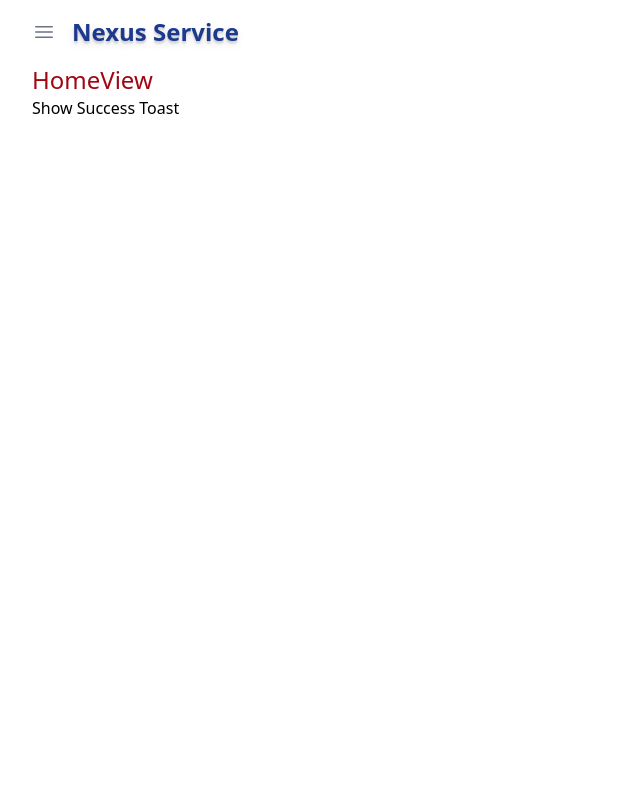
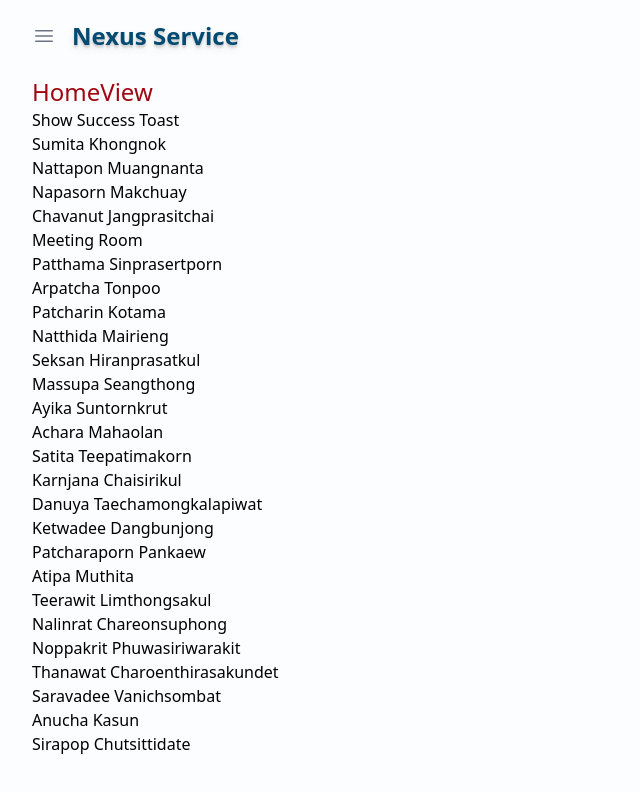
Before and after one commit to deskcodeFun/nexus-app, a Vue app: page / in a window 1280 px wide. Shown: the top 792 px of the page, without its empty margins (0-640 px from the left). Built offline with nearby package versions, Linux system fonts and the light colour scheme.

Commit message:
new file:   src/dataMockup/staff.js

```diff
--- a/index.html
+++ b/index.html
@@ -5,7 +5,7 @@
     <link rel="icon" href="/favicon.ico" />
 
     <meta name="viewport" content="width=device-width, initial-scale=1.0" />
-    <title>Vite App</title>
+    <title>Nexus App</title>
   </head>
   <body>
     <div id="app"></div>
--- a/src/App.vue
+++ b/src/App.vue
@@ -1,20 +1,26 @@
 <template>
-  <main class="w-auto ml-4 sm:ml-8" id="mainApp">
+  <header class="w-auto px-2 py-1 sm:ml-6">
     <TheTopbar />
+  </header>
+  <main class="min-h-screen w-auto mx-4 mt-1 sm:mx-8" id="mainApp">
     <RouterView />
   </main>
 </template>
 
 <script setup>
 import { RouterView } from 'vue-router'
+import TheTopbar from '@/components/TheTopbar.vue'
+
 import { provideToast } from 'vue-toastification'
 import 'vue-toastification/dist/index.css'
-import TheTopbar from '@/components/TheTopbar.vue'
 
 provideToast()
 </script>
 
 <style>
+body {
+  background-color: #fcfdfe;
+}
 .hide-scroll::-webkit-scrollbar {
   display: none;
 }
@@ -23,7 +29,7 @@
   top: 0;
   left: 0;
   width: 100%;
-  height: 100%;
+  height: 70%;
   display: flex;
   justify-content: left;
   align-items: top;
--- a/src/components/TheTopbar.vue
+++ b/src/components/TheTopbar.vue
@@ -13,13 +13,13 @@
         <Bars3Icon :class="navOpen ? 'hidden' : ''" class="h-6 w-6 text-gray-500" />
         <XMarkIcon :class="navOpen ? '' : 'hidden'" class="h-6 w-6 bg-gray-50 text-red-900" />
       </button>
-      <p class="ml-4 font-bold text-2xl text-blue-900 text-shadow-lg">Nexus Service</p>
+      <p class="ml-4 font-bold text-2xl text-sky-900 text-shadow-lg">Nexus Service</p>
     </div>
   </div>
   <Transition name="slide-fade">
     <Teleport to="body">
-      <div v-if="navOpen" class="modal mt-14 ml-8" @click.self="navOpen = false">
-        <nav class="flex flex-col py-4 w-full sm:w-64 bg-sky-50">
+      <div v-if="navOpen" class="modal mt-14 sm:ml-8" @click.self="navOpen = false">
+        <nav class="flex flex-col py-4 w-64 bg-sky-50">
           <RouterLink
             to="/"
             class="px-8 text-lg rounded-xl m-1 p-1 hover:bg-gray-200 md:text-lg"
--- /dev/null
+++ b/src/dataMockup/staff.js
@@ -0,0 +1,208 @@
+export const mockStaff = [
+  {
+    id: 1,
+    fname: 'Sumita',
+    lname: 'Khongnok',
+    email: 'sumita@nexus.co.th',
+    department: 'Finance & Accounting',
+    office_id: '2',
+  },
+  {
+    id: 2,
+    fname: 'Nattapon',
+    lname: 'Muangnanta',
+    email: 'nattapon@nexus.co.th',
+    department: 'Valuation Advisory',
+    office_id: '2',
+  },
+  {
+    id: 3,
+    fname: 'Napasorn',
+    lname: 'Makchuay',
+    email: 'napasorn@nexus.co.th',
+    department: 'Marketing Communication',
+    office_id: '3',
+  },
+  {
+    id: 4,
+    fname: 'Chavanut',
+    lname: 'Jangprasitchai',
+    email: 'chavanut@nexus.co.th',
+    department: 'Land Acquistion',
+    office_id: '1',
+  },
+  {
+    id: 5,
+    fname: 'Meeting Room',
+    lname: '',
+    email: '',
+    department: 'Central Administrations',
+    office_id: '2',
+  },
+  {
+    id: 6,
+    fname: 'Patthama',
+    lname: 'Sinprasertporn',
+    email: 'patthama@nexus.co.th',
+    department: 'Sales Services',
+    office_id: '3',
+  },
+  {
+    id: 7,
+    fname: 'Arpatcha',
+    lname: 'Tonpoo',
+    email: 'apatcha@nexus.co.th,Investment Advisory',
+    office_id: '4',
+  },
+  {
+    id: 8,
+    fname: 'Patcharin',
+    lname: 'Kotama',
+    email: 'patcharin@nexus.co.th',
+    department: 'Central Administrations',
+    office_id: '2',
+  },
+  {
+    id: 9,
+    fname: 'Natthida',
+    lname: 'Mairieng',
+    email: 'natthida@nexus.co.th',
+    department: 'Business Development',
+    office_id: '3',
+  },
+  {
+    id: 10,
+    fname: 'Seksan',
+    lname: 'Hiranprasatkul',
+    email: 'seksan@nexus.co.th',
+    department: 'Valuation Advisory',
+    office_id: '2',
+  },
+  {
+    id: 11,
+    fname: 'Massupa',
+    lname: 'Seangthong',
+    email: 'massupa@nexus.co.th',
+    department: 'Finance & Accounting',
+    office_id: '2',
+  },
+  {
+    id: 12,
+    fname: 'Ayika',
+    lname: 'Suntornkrut',
+    email: 'ayika@nexus.co.th',
+    department: 'Valuation Advisory',
+    office_id: '2',
+  },
+  {
+    id: 13,
+    fname: 'Achara',
+    lname: 'Mahaolan',
+    email: 'achara@nexus.co.th',
+    department: 'Valuation Advisory',
+    office_id: '2',
+  },
+  {
+    id: 14,
+    fname: 'Satita',
+    lname: 'Teepatimakorn',
+    email: 'satita@nexus.co.th',
+    department: 'Investment Advisory',
+    office_id: '4',
+  },
+  {
+    id: 15,
+    fname: 'Karnjana',
+    lname: 'Chaisirikul',
+    email: '',
+    department: 'Conspire',
+    office_id: '7',
+  },
+  {
+    id: 16,
+    fname: 'Danuya',
+    lname: 'Taechamongkalapiwat',
+    email: 'danuya@nexus.co.th',
+    department: 'Marketing Communication',
+    office_id: '3',
+  },
+  {
+    id: 17,
+    fname: 'Ketwadee',
+    lname: 'Dangbunjong',
+    email: 'ketwadee@nexus.co.th',
+    department: 'Central Administrations',
+    office_id: '2',
+  },
+  {
+    id: 18,
+    fname: 'Patcharaporn',
+    lname: 'Pankaew',
+    email: 'patcharaporn@nexus.co.th',
+    department: 'Retail  Services',
+    office_id: '5',
+  },
+  {
+    id: 19,
+    fname: 'Atipa',
+    lname: 'Muthita',
+    email: 'atipa@nexus.co.th',
+    department: 'Research Advisory',
+    office_id: '4',
+  },
+  {
+    id: 20,
+    fname: 'Teerawit',
+    lname: 'Limthongsakul',
+    email: 'teerawit@nexus.co.th',
+    department: '',
+    office_id: '4',
+  },
+  {
+    id: 21,
+    fname: 'Nalinrat',
+    lname: 'Chareonsuphong',
+    email: 'nalinrat@nexus.co.th',
+    department: ',3',
+  },
+  {
+    id: 22,
+    fname: 'Noppakrit',
+    lname: 'Phuwasiriwarakit',
+    email: 'noppakrit@nexus.co.th',
+    department: 'Land Acquistion',
+    office_id: '1',
+  },
+  {
+    id: 23,
+    fname: 'Thanawat',
+    lname: 'Charoenthirasakundet',
+    email: 'thanawat@nexus.co.th',
+    department: 'Research Advisory',
+    office_id: '4',
+  },
+  {
+    id: 24,
+    fname: 'Saravadee',
+    lname: 'Vanichsombat',
+    email: 'saravadee@nexus.co.th',
+    department: '',
+    office_id: '1',
+  },
+  {
+    id: 25,
+    fname: 'Anucha',
+    lname: 'Kasun',
+    email: 'anucha@oho.co.th',
+    department: 'OHO service',
+    office_id: '6',
+  },
+  {
+    id: 26,
+    fname: 'Sirapop',
+    lname: 'Chutsittidate',
+    email: 'sipapop@nexus.co.th',
+    department: 'Sales Service',
+    office_id: '3',
+  },
+]
--- a/src/views/HomeView.vue
+++ b/src/views/HomeView.vue
@@ -1,12 +1,21 @@
 <template>
   <div><h2 class="text-2xl text-red-800">HomeView</h2></div>
   <button @click="showSuccess">Show Success Toast</button>
+
+  <div v-for="(person, index) in staff" :key="index">
+    {{ person.fname + ' ' + person.lname }}
+  </div>
 </template>
 
 <script setup>
+import { reactive } from 'vue'
+import { mockStaff } from '@/dataMockup/staff'
 import { useToast } from 'vue-toastification'
 
 const toast = useToast()
+
+const staff = reactive(mockStaff)
+console.log('staff : ', staff)
 const showSuccess = () => {
   toast.success('Testing success Tostification')
 }
--- a/src/views/NotFoundView.vue
+++ b/src/views/NotFoundView.vue
@@ -7,7 +7,9 @@
     <i class="pi pi-exclamation-triangle text-yellow-500 text-7xl mb-5"></i>
     <h1 class="text-6xl font-bold mb-4">404 Not Found</h1>
     <p class="text-xl mb-5">This page does not exist</p>
-    <RouterLink to="/" class="text-white bg-green-700 hover:bg-green-900 rounded-md px-3 py-2 mt-4"
+    <RouterLink
+      to="/"
+      class="text-sky-900 font-semibold border-2 border-sky-900 hover:bg-sky-900 hover:text-white rounded-2xl px-4 py-2 mt-4"
       >Go Back
     </RouterLink>
   </section>
```
